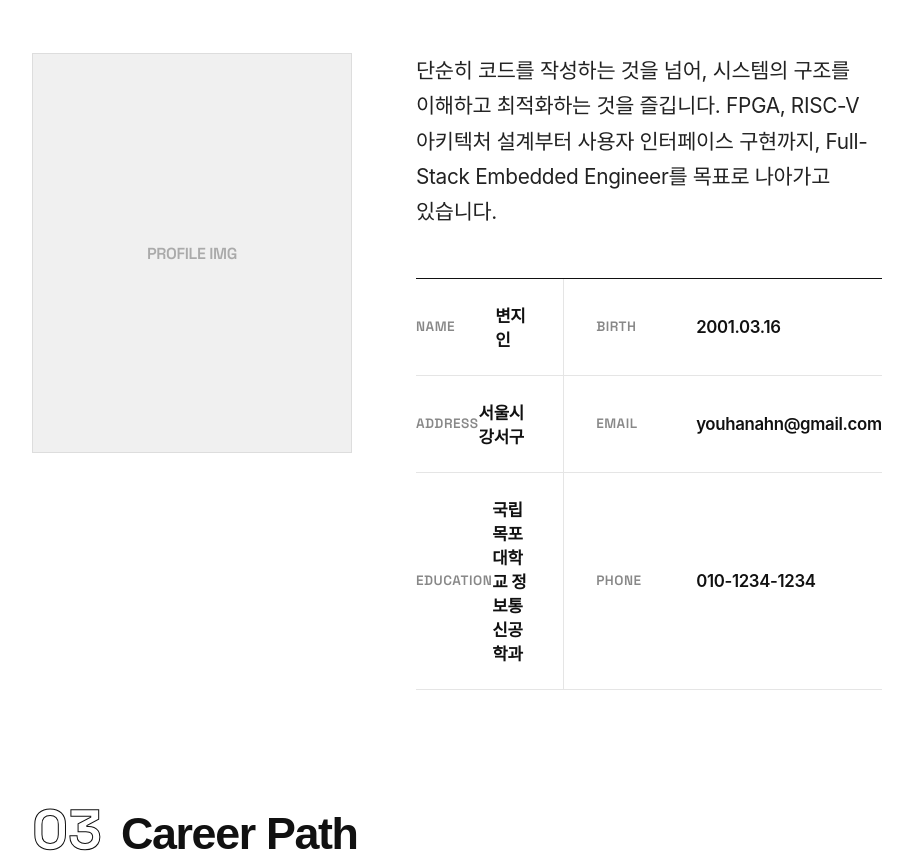
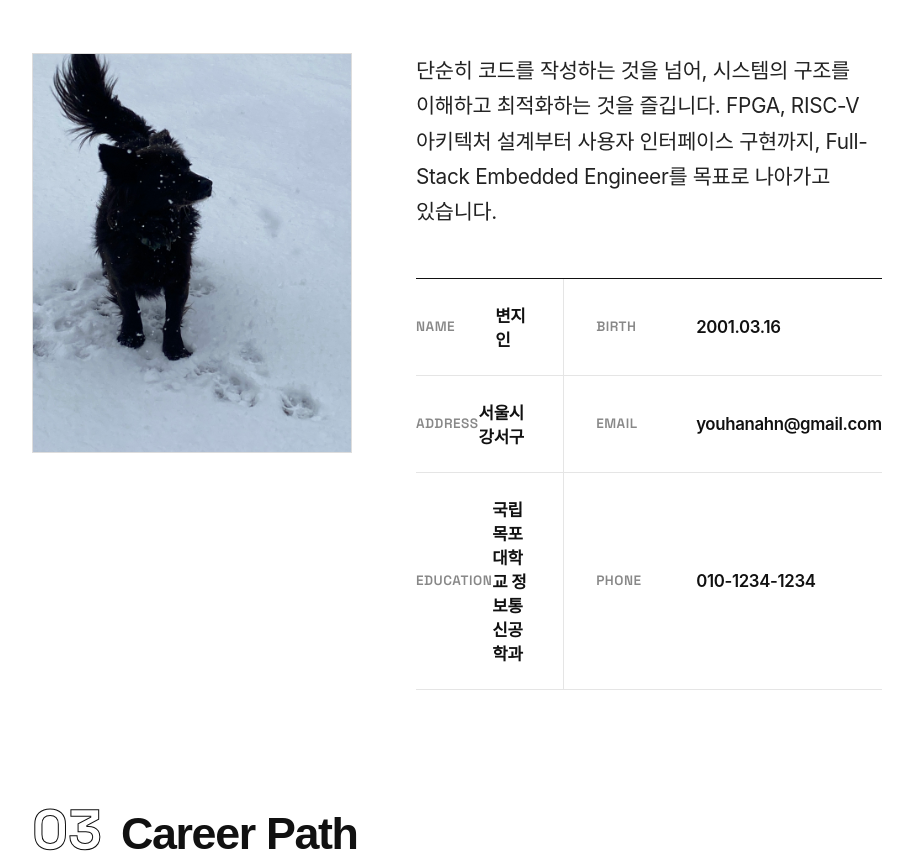
Before and after one commit to JIIN-BYEON/JIIN-BYEON.github.io, a plain HTML site: page index.html in a window 1280 px wide. Shown: the part 910-1763 px from the top of the page, without its empty margins (328-1241 px from the left). Drawn offline with Linux system fonts and the light colour scheme; a web font is replaced by a local one.

Commit message:
Update index.html

```diff
--- a/index.html
+++ b/index.html
@@ -602,7 +602,7 @@
             <div class="about-container">
                 <!-- 프로필 사진 자리 -->
                 <div class="profile-photo">
-                    PROFILE IMG
+                    <img src="./images/이월이.jpg" alt="프로젝트">
                 </div>
 
                 <div class="about-details">
```
